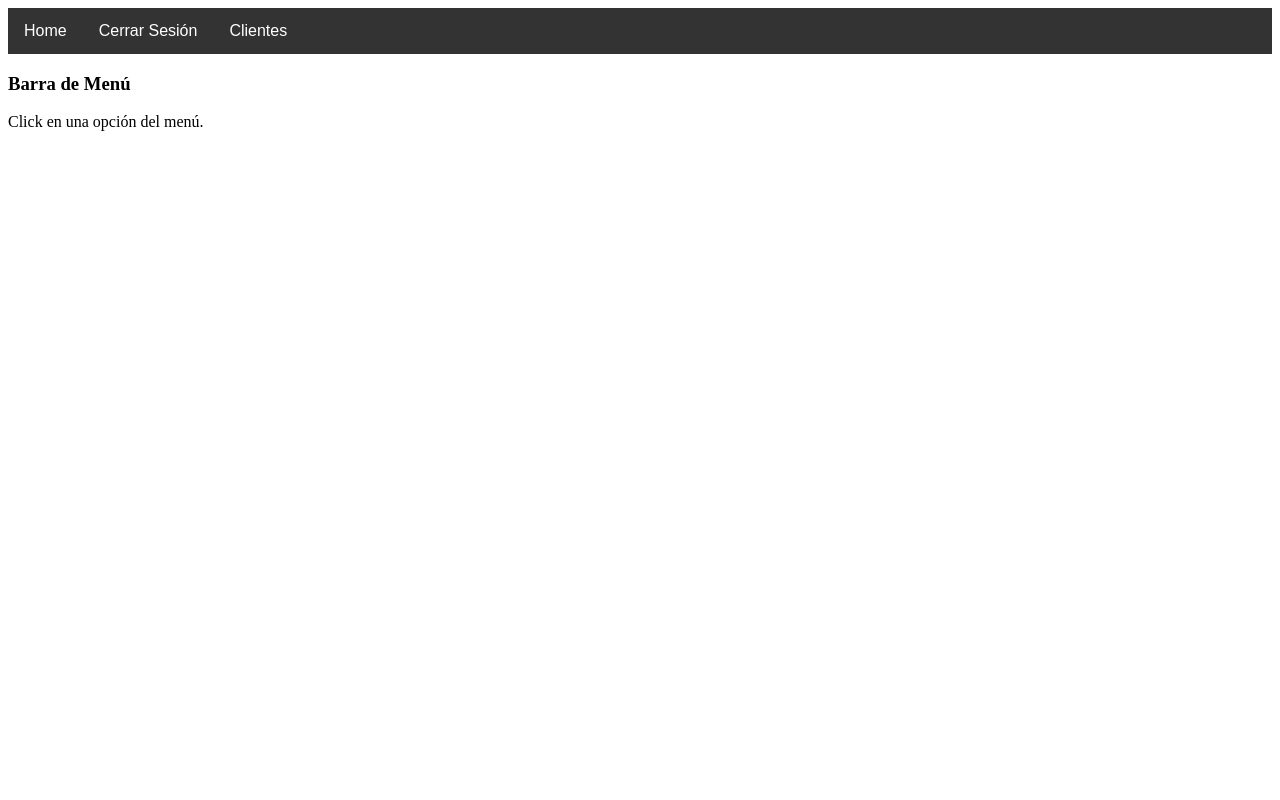
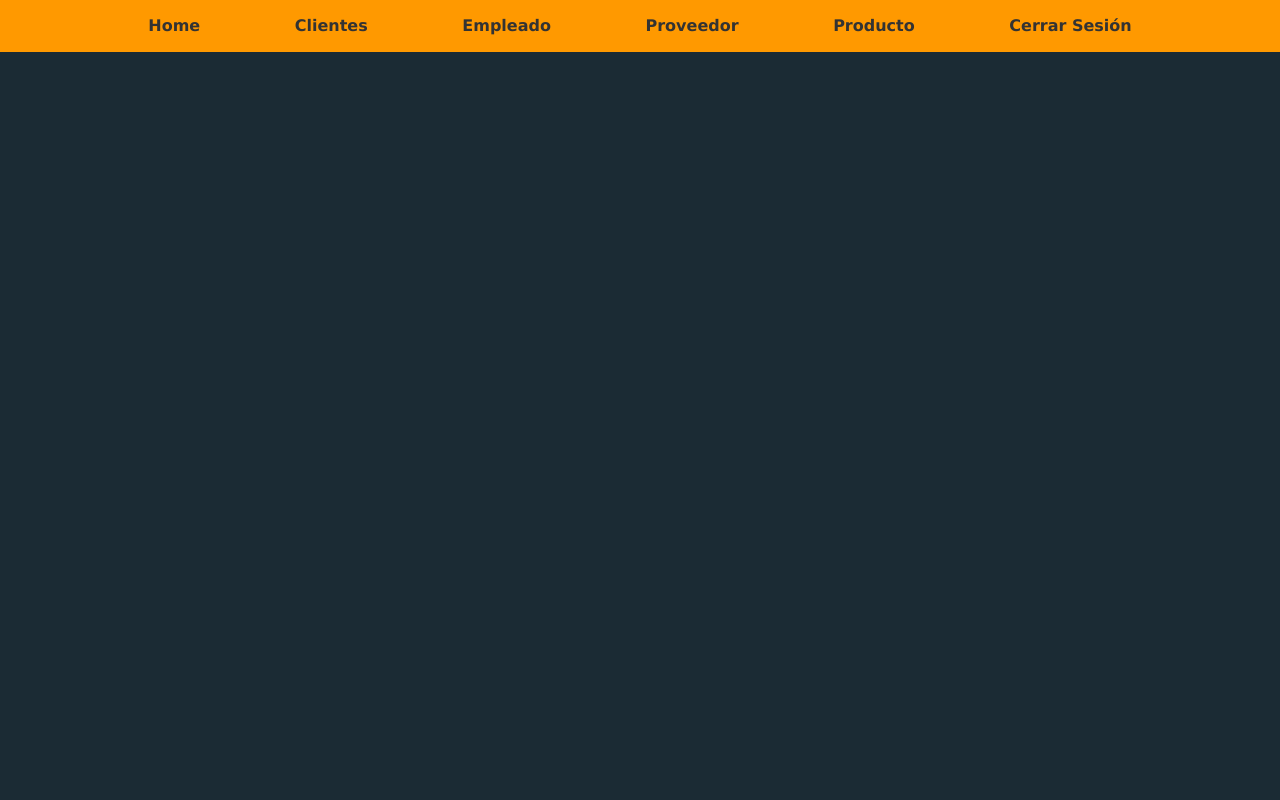
Before and after one commit to jorgepineda0524/proyectoPHP, a PHP site: template vista/menu.php in a window 1280 px wide. Run offline with PHP 8.4, Linux system fonts and the light colour scheme; the template is opened without the code that fills it, so the values that code supplies are empty; the visitor is signed in with stand-in values (Sample User, id 1); some libraries are stand-ins or nearby versions.

Commit message:
se cambia estilo html de menu.php

```diff
--- a/vista/menu.php
+++ b/vista/menu.php
@@ -1,40 +1,81 @@
-<?php
-session_start();
-if($_SESSION['Usu']==  null)header('Location: ../index.php');
-echo"
-<!DOCTYPE html>
-<html>
+<link href="//maxcdn.bootstrapcdn.com/bootstrap/4.0.0/css/bootstrap.min.css" rel="stylesheet" id="bootstrap-css">
+<script src="//maxcdn.bootstrapcdn.com/bootstrap/4.0.0/js/bootstrap.min.js"></script>
+<script src="//cdnjs.cloudflare.com/ajax/libs/jquery/3.2.1/jquery.min.js"></script>
+<link rel="stylesheet" type="text/css" href="style.css">
+<!------ Include the above in your HEAD tag ---------->
 <head>
-<style>
-.navbar {
-  overflow: hidden;
-  background-color: #333;
-  font-family: Arial, Helvetica, sans-serif;
+  <style>
+
+body {
+  background-color: #1B2B34;
+  font-family: 'Lucida Grande', sans-serif;
+  font-size: 14px;
+  color: #65737E;
+  text-align: center;
 }
 
-.navbar a {
-  float: left;
-  font-size: 16px;
-  color: white;
-  text-align: center;
-  padding: 14px 16px;
-  text-decoration: none;
-}
-.navbar a:hover, .dropdown:hover .dropbtn, .dropbtn:focus {
-  background-color: red;
-}
 </style>
 </head>
-<body>
+    <header>
+            <div id="navbar" class="container-fluid">
+                <div class="container nav-fill w-100">
+                    <nav class="navbar navbar-expand-md navbar-light" role="navigation">
+                        <button class="navbar-toggler" data-toggle="collapse" data-target="#navbarContent" aria-controls="navbarContent" aria-expanded="false" aria-label="Toggle navigation">
+                            <span class="navbar-toggler-icon"></span>
+                        </button>
+                        <div class="collapse navbar-collapse" id="navbarContent">
+                            <ul class="navbar-nav nav-fill w-100">
+                                <li class="nav-item">
+                                    <a href="menu.php" role="button" class="btn btn-default">Home</a>
+                                </li>
+                                <li class="nav-item">
+                                    <div class="btn-group">
+                                      <a href="../vista/vistaCliente.php" role="button" class="btn btn-default">Clientes</a>
 
-<div class='navbar'>
-  <a href='#home'>Home</a>
-  <a href='../vista/cerrarSesion.php''>Cerrar Sesión</a>
-  <a href='../vista/vistaCliente.php'>Clientes</a>
-</div>
-<h3>Barra de Menú</h3>
-<p>Click en una opción del menú.</p>
-</body>
-</html>
-";
-?>
+                                      <div class="dropdown-menu">
+                                            <a class="dropdown-item" href="#">Item</a>
+                                      </div>
+                                    </div>
+                                </li>
+                                <li class="nav-item">
+                                    <div class="btn-group">
+                                      <a href="/accessories.html" role="button" class="btn btn-default">Empleado</a>
+                                     <!------ <button class="btn btn-default dropdown-toggle dropdown-toggle-split d-none d-md-block" data-toggle="dropdown" aria-haspopup="true" aria-expanded="false">
+                                        <span class="sr-only">Toggle Dropdown</span>
+                                      </button> -->
+                                      <div class="dropdown-menu">
+                                            <a class="dropdown-item" href="#">Item</a>
+                                      </div>
+                                    </div>
+                                </li>
+                                <li class="nav-item">
+                                    <div class="btn-group">
+                                      <a href="/apparel.html" role="button" class="btn btn-default">Proveedor</a>
+                                     <!-- <button class="btn btn-default dropdown-toggle dropdown-toggle-split d-none d-md-block" data-toggle="dropdown" aria-haspopup="true" aria-expanded="false">
+                                        <span class="sr-only">Toggle Dropdown</span>
+                                      </button> -->
+                                      <div class="dropdown-menu">
+                                            <a class="dropdown-item" href="#">Item</a>
+                                      </div>
+                                    </div>
+                                </li>
+                                <li class="nav-item">
+                                    <div class="btn-group">
+                                      <a href="/clearance.html" role="button" class="btn btn-default">Producto</a>
+                                      <!-- <button class="btn btn-default dropdown-toggle dropdown-toggle-split d-none d-md-block" data-toggle="dropdown" aria-haspopup="true" aria-expanded="false">
+                                        <span class="sr-only">Toggle Dropdown</span>
+                                      </button> -->
+                                      <div class="dropdown-menu">
+                                            <a class="dropdown-item" href="#">Item</a>
+                                      </div>
+                                    </div>
+                                </li>
+                                <li class="nav-item">
+                                    <a href="../vista/cerrarSesion.php" role="button" class="btn btn-default">Cerrar Sesión</a>
+                                </li>
+                            </ul>
+                        </div>
+                    </nav>
+                </div>
+            </div>
+        </header>
--- /dev/null
+++ b/vista/style.css
@@ -0,0 +1,29 @@
+#navbar {
+    background-color:#f90;
+}
+#navbar .btn {
+    border:0px solid transparent;
+}
+#navbar .btn-default.focus, #navbar .btn-default:focus {
+    -webkit-box-shadow: none !important;
+    box-shadow: none !important;
+}
+#navbar li.nav-item a {
+    font-weight:700;
+    color:#333;
+}
+#navbar li.nav-item a:hover {
+    color:#fff;
+}
+#navbar a.dropdown-item {
+    font-weight:400 !important;
+}
+#navbar button.dropdown-toggle-split {
+    background-color:transparent;
+}
+#navbar button.dropdown-toggle-split:hover {
+    color:#fff;
+}
+#navbar button.dropdown-toggle-split:active {
+    outline:none;
+}
```
Also changed, not shown: vista/menu1.php (added, +40 -0 lines).
